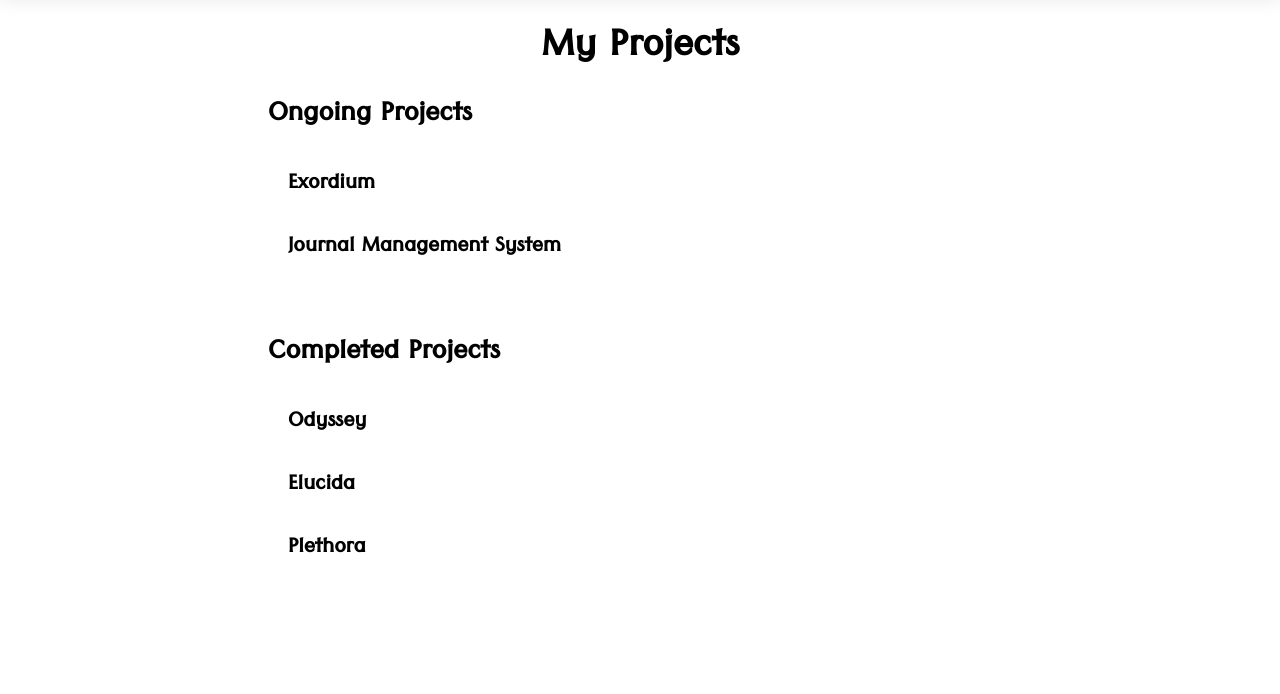
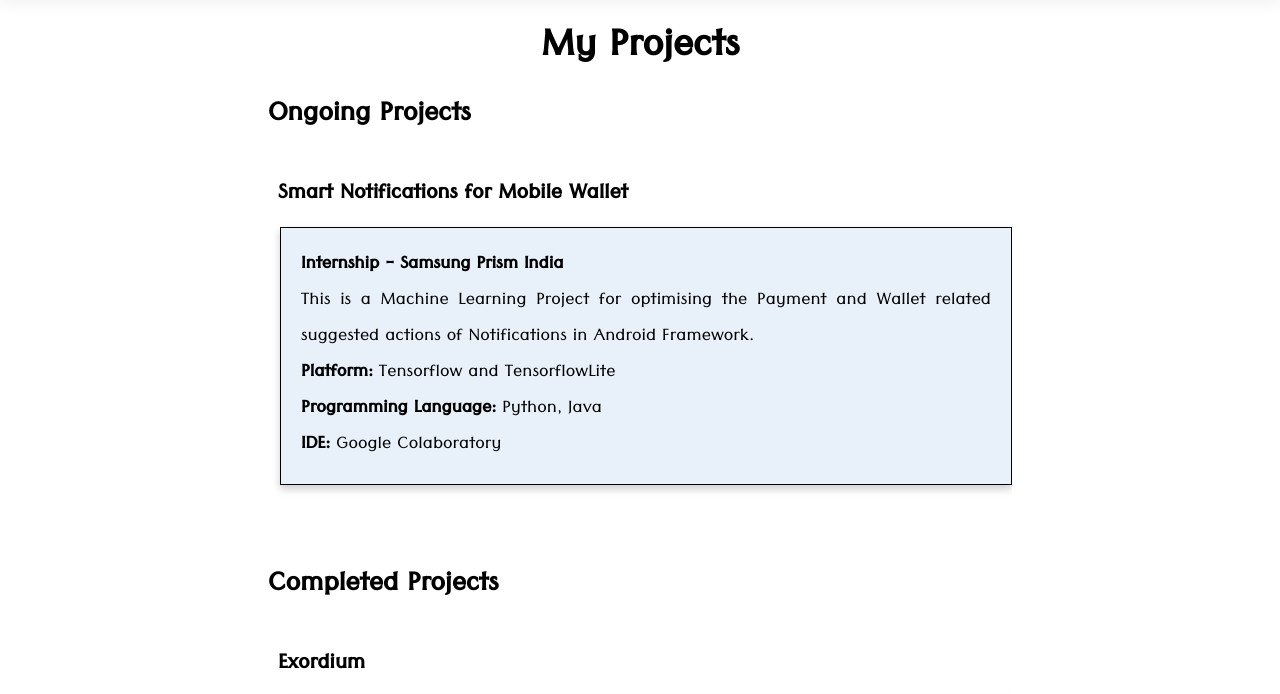
Before and after one commit to SwethaMagesh/SwethaMagesh.github.io, a plain HTML site: page projects.html in a window 1280 px wide. Shown: the part 54-748 px from the top of the page. Drawn offline with Linux system fonts and the light colour scheme.

Commit message:
project changes

```diff
--- a/assets/css/article1.css
+++ b/assets/css/article1.css
@@ -21,20 +21,7 @@ p::selection{
 {
     box-sizing: border-box;
 }
-@font-face {
-    font-family: Alegreya;
-    src: url("../fonts/Alegreya-Medium.ttf");
-  }
-  @font-face{
-      font-family: CardoQ;
-      src:url("../fonts/Cardo-Italic.ttf");
 
-  }
-  @font-face{
-      font-family: Baskerville;
-      src:url("../fonts/LibreBaskerville-Italic.ttf")
-
-  }
 
 :root
 {
--- a/assets/css/blog.css
+++ b/assets/css/blog.css
@@ -1,6 +1,7 @@
 :root{
-    --card-color:white;
-    --bg:rgb(238,246,247);
+    --card-color:rgba(222, 234, 246, 0.692);
+    --bg: white;
+    --titletheme:rgb(68,115,193);
 }
 .MYArticles{
     background: var(--bg);
--- a/assets/css/index.css
+++ b/assets/css/index.css
@@ -1,4 +1,17 @@
+@font-face {
+    font-family: Alegreya;
+    src: url("../fonts/Alegreya-Medium.ttf");
+  }
+  @font-face{
+      font-family: CardoQ;
+      src:url("../fonts/Cardo-Italic.ttf");
 
+  }
+  @font-face{
+      font-family: Baskerville;
+      src:url("../fonts/LibreBaskerville-Italic.ttf")
+
+  }
 html{
     scroll-behavior: smooth;
     font-size: 62.5%;
@@ -115,15 +128,6 @@ p{
         background-position:center;
 
     }
-
-}
-.MYProjects{
-
-    /* background-image: url('../images/bg/Grasst.jpg'); */
-    background-size: cover;
-    /* background-color: cornsilk; */
-    color:rgb(0, 0, 0);
-
 
 }
 
--- a/assets/css/pro.css
+++ b/assets/css/pro.css
@@ -1,26 +1,49 @@
-.prohead{
-    margin: 2rem;
+:root{
+    --bg: rgba(222, 234, 246, 0.692);
+    --titletheme:rgb(68,115,193);
+    --profont:Alegreya,sans-serif;
 }
-.projectCARD{
-   display: none;
+.MYProjects{
+
+    /* background-image: url('../images/bg/Grasst.jpg'); */
+    background-size: cover;
+    /* background-color: cornsilk; */
+    color:rgb(0, 0, 0);
+
 
 }
-.projectCARD.toggle{
 
+
+.prohead{
+
+    /* color:var(--titletheme); */
+    margin:1rem;
+    margin-top: 3rem;
+    font-size: 2.75rem;
+}
+.subpro{
+    font-size: 3.5rem;
+
+}
+/* .projectCARD{
+   display: none;
+} */
+
+.projectCARD{
+    font-size: 2.3rem;
+    /* font-family: var(--profont); */
     display: block;
     margin-left: 1.2rem;
     padding:2rem;
     border: 0.2px solid black;
     box-shadow: 0 0.4rem 0.8rem 0 rgba(0,0,0,0.2);
     transition: 0.3s;
+    background-color: var(--bg);
 }
-.projectCARD.toggle:hover{
+.projectCARD:hover{
     box-shadow: 0 0.8rem 1.6rem 0 rgba(0,0,0,0.2);
 }
-h1.proHead{
-    margin:1rem;
-    font-size: 2.35rem;
-}
+
 
 
 @media screen and (max-width: 800px){
--- a/projects.html
+++ b/projects.html
@@ -31,36 +31,15 @@
                 <div class="line3"></div>
              </div>
           </a>
-
-
-
        </nav>
        <section id="two">
-
           <div class="box MYProjects">
              <div class="headerspan">
-
              </div>
              <div class="centercon">
                 <h1>My Projects</h1>
                 <h2 class="subpro">Ongoing Projects</h2>
-            <h3 class="proHead">
-                <a href=javascript:void(0) onclick="togglePCard('p3')">Exordium</a>
-            </h3>
-            <div class="projectCARD p3">
-
-                   <p>
-                       This is an official <b>Mobile Application for our college library <q>GRD Memorial Library</q></b>.
-                       It is designed for PSG techians and outsiders with an aim to describe the various resources and opportunities available at the library. Largest user base compared to other projects.
-                     </p>
-                    <a href="https://github.com/GRD-LIBRARY-APP" target=_blank>Click to view Github Organisation</a><br/>
-                    <b>Platform:</b> Flutter SDK <br/>
-                    <b>Programming Language: </b>Dart<br/>
-                    <b>IDE:</b> Visual Studio Code, Android Studio
-
-
-            </div>
-            <h3 class="proHead">
+                <!-- <h3 class="proHead">
                    <a href=javascript:void(0) onclick="togglePCard('p4')">Journal Management System</a>
                    </h3>
                    <div class="projectCARD p4">
@@ -79,16 +58,47 @@
                        <b>IDE:</b> Visual Studio
 
 
+                   </div> -->
+                <h3 class="proHead">
+                   <!-- <a href=javascript:void(0) onclick="togglePCard('p5')"> -->
+                   Smart Notifications for Mobile Wallet
+                   <!-- </a>    -->
+                </h3>
+                <div class="projectCARD p5">
+                   <p>
+                      <b>Internship - Samsung Prism India</b>
+                      <br/>
+                      This is a Machine Learning Project for optimising the Payment and Wallet related suggested actions of Notifications in Android Framework.
+                   </p>
+                   <b>Platform:</b> Tensorflow and TensorflowLite <br/>
+                   <b>Programming Language: </b>Python, Java<br/>
+                   <b>IDE:</b> Google Colaboratory
                 </div>
                 <br/>
-
+                <br/>
                 <h2 class="subpro">Completed Projects</h2>
                 <div class="Completed">
                    <h3 class="proHead">
-                    <a href=javascript:void(0) onclick="togglePCard('p0')">Odyssey</a>
+                      <!-- <a href=javascript:void(0) onclick="togglePCard('p3')"> -->
+                      Exordium
+                      <!-- </a>    -->
+                   </h3>
+                   <div class="projectCARD p3">
+                      <p>
+                         This is an official <b>Mobile Application</b> for our college library <q>GRD Memorial Library</q>.
+                         It is designed for PSG techians and outsiders with an aim to describe the various resources and opportunities available at the library. Largest user base compared to other projects.
+                      </p>
+                      <a href="https://github.com/GRD-LIBRARY-APP" target=_blank>Click to view Github Organisation</a><br/>
+                      <b>Platform:</b> Flutter SDK <br/>
+                      <b>Programming Language: </b>Dart<br/>
+                      <b>IDE:</b> Visual Studio Code, Android Studio
+                   </div>
+                   <h3 class="proHead">
+                      <!-- <a href=javascript:void(0) onclick="togglePCard('p0')"> -->
+                      Odyssey
+                      <!-- </a>    -->
                    </h3>
                    <div class="projectCARD p0">
-
                       <p>
                          This is a <b>Fitness application.</b> It allows to track the diet and exercise plan daily, check what fraction of diet is junk, set goals and review the data graphically<br/>
                       </p>
@@ -96,57 +106,49 @@
                       <b>Platform:</b> Windows (.NET framework)<br/>
                       <b>Programming Language: </b>C#<br/>
                       <b>IDE:</b> Visual Studio
-
-
                    </div>
                    <h3 class="proHead">
-                    <a href=javascript:void(0) onclick="togglePCard('p1')">Elucida</a>
-
+                      <!-- <a href=javascript:void(0) onclick="togglePCard('p1')"> -->
+                      Elucida
+                      <!-- </a>    -->
                    </h3>
                    <div class="projectCARD p1">
                       <p>
                          This is a <b>mobile application for medical emergency</b>. It fetches the nearest hospitals from current location and intimates through SMS the emergency contact. It also features a technology called NFC with future scope.<br/>
                       </p>
-
                       <a href= https://www.github.com/SwethaMagesh/Elucida.git target=_blank> Click to view Github Repository</a><br/>
                       <b> Platform:</b> Android<br/>
                       <b>Programming Language:</b> Java<br/>
                       <b>IDE:</b> Android Studio
-
                    </div>
                    <h3 class="proHead">
-                <a href=javascript:void(0) onclick="togglePCard('p2')">Plethora</a>
+                      <!-- <a href=javascript:void(0) onclick="togglePCard('p2')"> -->
+                      Plethora
+                      <!-- </a>    -->
                    </h3>
                    <div class="projectCARD p2">
-
                       <p>
                          This is an Utility application designed in python. It has an <b>Image Editor, OCR, Text Editor, Translator and Speech Assitant</b> built.<br/>
                       </p>
-
                       <a href=https://www.github.com/SwethaMagesh/SPD-Plethora.git target=_blank>Click to view Github Repository</a><br/>
                       <b>Platform:</b> Cross-Platform KIVY <br/>
                       <b>Programming Language:</b> Python<br/>
-
                    </div>
                 </div>
-
-
-
-
-        <h4></h4>
              </div>
-
           </div>
-
        </section>
        <div class="footer" >
-    <small> <i>&copy; Copyright,
+          <small>
+             <i>
+                &copy; Copyright,
                 <script type="text/JavaScript">
-
                    document.write(new Date().getFullYear());
 
                 </script>
-      Swetha Magesh.</i> </small>
+                Swetha Magesh.
+             </i>
+          </small>
        </div>
     </body>
  </HTML>
```
Lines whose indentation alone changed are shown as unchanged.
